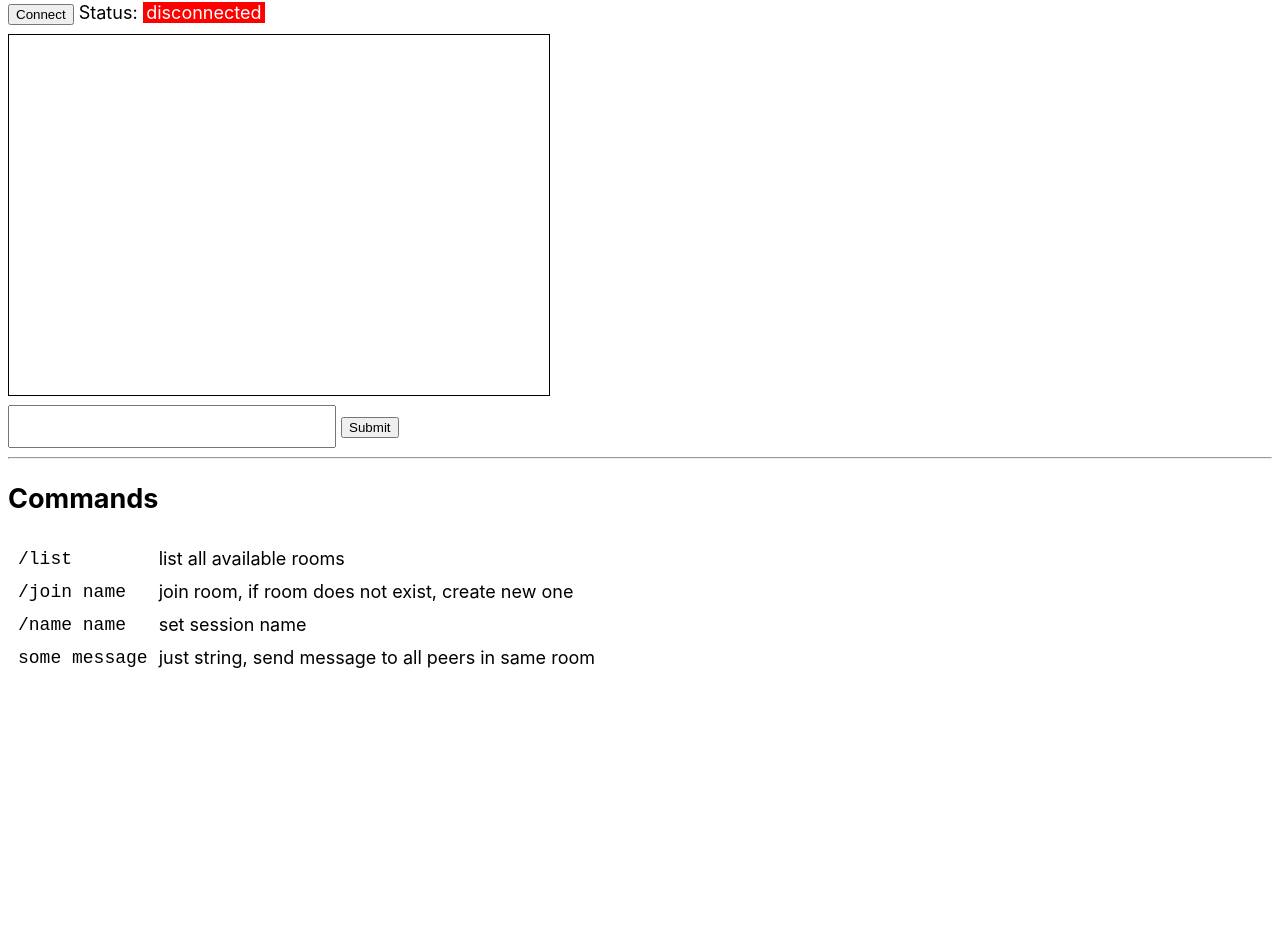
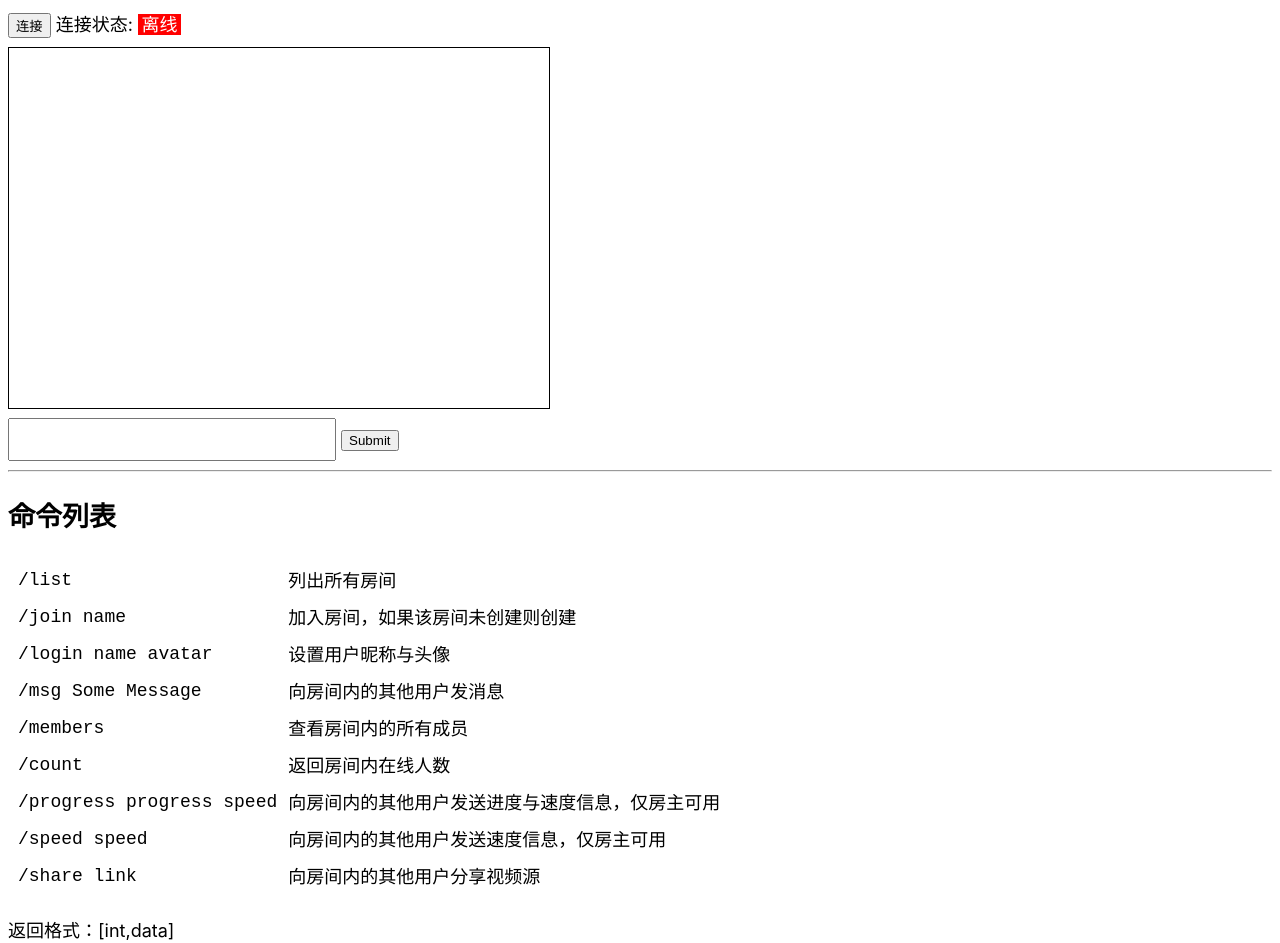
Before and after one commit to OXeu/Together, a plain HTML site: page static/index.html in a window 1280 px wide. Shown: the part 90-1033 px from the top of the page. Before the commit the page ends 800 px from the top, so only its background shows below. Drawn offline with Linux system fonts and the light colour scheme.

Commit message:
[feat.] fix web debug page

```diff
--- a/static/index.html
+++ b/static/index.html
@@ -1,8 +1,9 @@
 <!DOCTYPE html>
 <html>
+
 <head>
   <meta charset="utf-8" />
-    <title>Chat!</title>
+  <title>在线调试</title>
 
   <style>
     :root {
@@ -55,12 +56,12 @@
 </head>
 
 <body>
-    <h1>Chat!</h1>
+  <h1>在线调试</h1>
 
   <div>
-      <button id="connect">Connect</button>
-      <span>Status:</span>
-      <span id="status">disconnected</span>
+    <button id="connect">连接</button>
+    <span>连接状态:</span>
+    <span id="status">离线</span>
   </div>
 
   <div id="log"></div>
@@ -73,33 +74,72 @@
   <hr />
 
   <section>
-      <h2>Commands</h2>
+    <h2>命令列表</h2>
     <table style="border-spacing: 0.5em">
       <tr>
         <td>
           <code>/list</code>
         </td>
-          <td>list all available rooms</td>
+        <td>列出所有房间</td>
       </tr>
       <tr>
         <td>
           <code>/join name</code>
         </td>
-          <td>join room, if room does not exist, create new one</td>
+        <td>加入房间，如果该房间未创建则创建</td>
       </tr>
       <tr>
         <td>
-            <code>/name name</code>
+          <code>/login name avatar</code>
         </td>
-          <td>set session name</td>
+        <td>设置用户昵称与头像</td>
       </tr>
       <tr>
         <td>
-            <code>some message</code>
+          <code>/msg Some Message</code>
         </td>
-          <td>just string, send message to all peers in same room</td>
+        <td>向房间内的其他用户发消息</td>
+      </tr>
+      <tr>
+        <td>
+          <code>/members</code>
+        </td>
+        <td>查看房间内的所有成员</td>
+      </tr>
+      <tr>
+        <td>
+          <code>/count</code>
+        </td>
+        <td>返回房间内在线人数</td>
+      </tr>
+      <tr>
+        <td>
+          <code>/progress progress speed</code>
+        </td>
+        <td>向房间内的其他用户发送进度与速度信息，仅房主可用</td>
+      </tr>
+      </tr>
+      <tr>
+        <td>
+          <code>/speed speed</code>
+        </td>
+        <td>向房间内的其他用户发送速度信息，仅房主可用</td>
+      </tr>
+      <tr>
+        <td>
+          <code>/share link</code>
+        </td>
+        <td>向房间内的其他用户分享视频源</td>
       </tr>
     </table>
+    <p>返回格式：[int,data]</p>
+    <p>用户消息Code::Msg => 0,<br/>
+              系统消息Code::Sys => 1,<br/>
+              进度消息Code::Progress => 2,<br/>
+              是否房主消息Code::Roomer => 3,<br/>
+              分享消息Code::Share => 4,<br/>
+              速度消息Code::Speed => 5,<br/>
+              成员列表消息Code::Members => 6,</p>
   </section>
 
   <script>
@@ -158,14 +198,14 @@
       if (socket) {
         $status.style.backgroundColor = 'transparent'
         $status.style.color = 'green'
-          $status.textContent = `connected`
-          $connectButton.innerHTML = 'Disconnect'
+        $status.textContent = `在线`
+        $connectButton.innerHTML = '断开连接'
         $input.focus()
       } else {
         $status.style.backgroundColor = 'red'
         $status.style.color = 'white'
-          $status.textContent = 'disconnected'
-          $connectButton.textContent = 'Connect'
+        $status.textContent = '离线'
+        $connectButton.textContent = '连接'
       }
     }
 
@@ -195,4 +235,5 @@
 
   </script>
 </body>
+
 </html>
```
Lines whose indentation alone changed are shown as unchanged.
